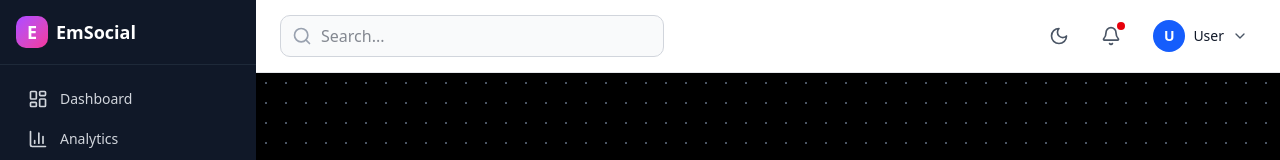
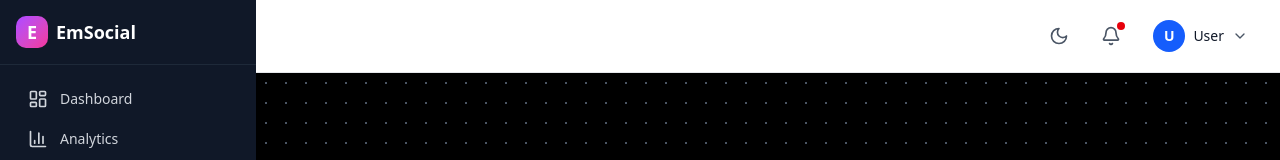
Before and after one commit to P0v0n/em-social1, a Next.js app: page / in a window 1280 px wide. Shown: the top 160 px of the page. Built offline with nearby package versions, Linux system fonts and the light colour scheme.

Commit message:
chore(ui): remove global search bar from DashboardLayout header

```diff
--- a/src/components/layout/DashboardLayout.jsx
+++ b/src/components/layout/DashboardLayout.jsx
@@ -7,7 +7,6 @@
   LayoutDashboard,
   BarChart3,
   Settings,
-  Search,
   Bell,
   User,
   Menu,
@@ -176,16 +175,6 @@
               >
                 <Menu className="w-6 h-6" />
               </button>
-
-              {/* Search */}
-              <div className="relative">
-                <Search className="absolute left-3 top-1/2 transform -translate-y-1/2 w-5 h-5 text-gray-400" />
-                <input
-                  type="text"
-                  placeholder="Search..."
-                  className="pl-10 pr-4 py-2 w-64 lg:w-96 border border-gray-300 dark:border-gray-600 rounded-lg bg-gray-50 dark:bg-gray-700 text-gray-900 dark:text-white focus:outline-none focus:ring-2 focus:ring-blue-500"
-                />
-              </div>
             </div>
 
             <div className="flex items-center gap-4">
```
